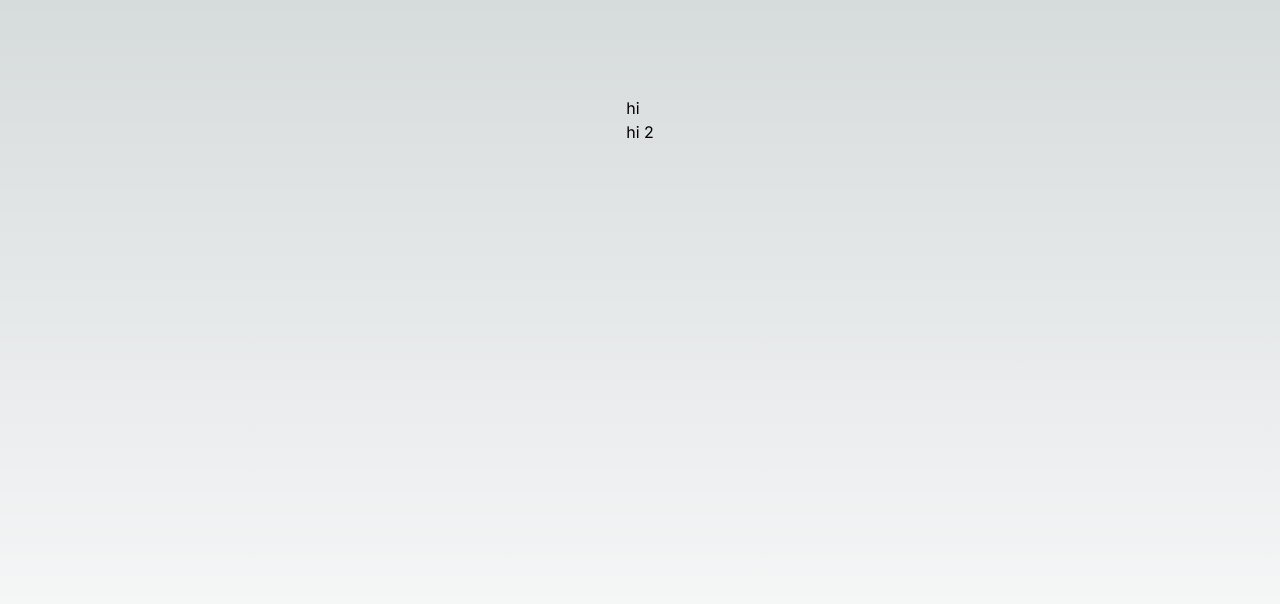
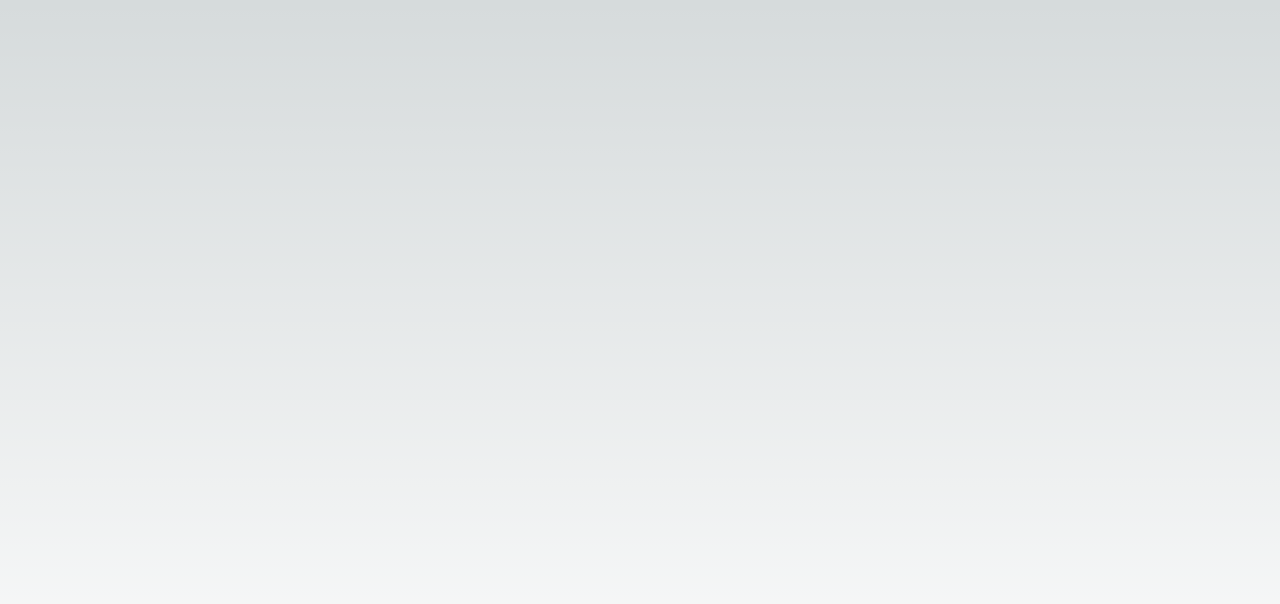
Before and after one commit to danfyfe/dans-coconuts-components, a Next.js app: page / in a window 1280 px wide. Shown: the top 604 px of the page. Built offline with nearby package versions, Linux system fonts and the light colour scheme.

Commit message:
clear main testing area

```diff
--- a/src/app/page.tsx
+++ b/src/app/page.tsx
@@ -4,10 +4,6 @@ export default function Home() {
   return (
     <main className="flex min-h-screen flex-col items-center justify-between p-24">
       {/* testing area */}
-      <UL>
-        <li>hi</li>
-        <li>hi 2</li>
-      </UL>
     </main>
   );
 }
```
